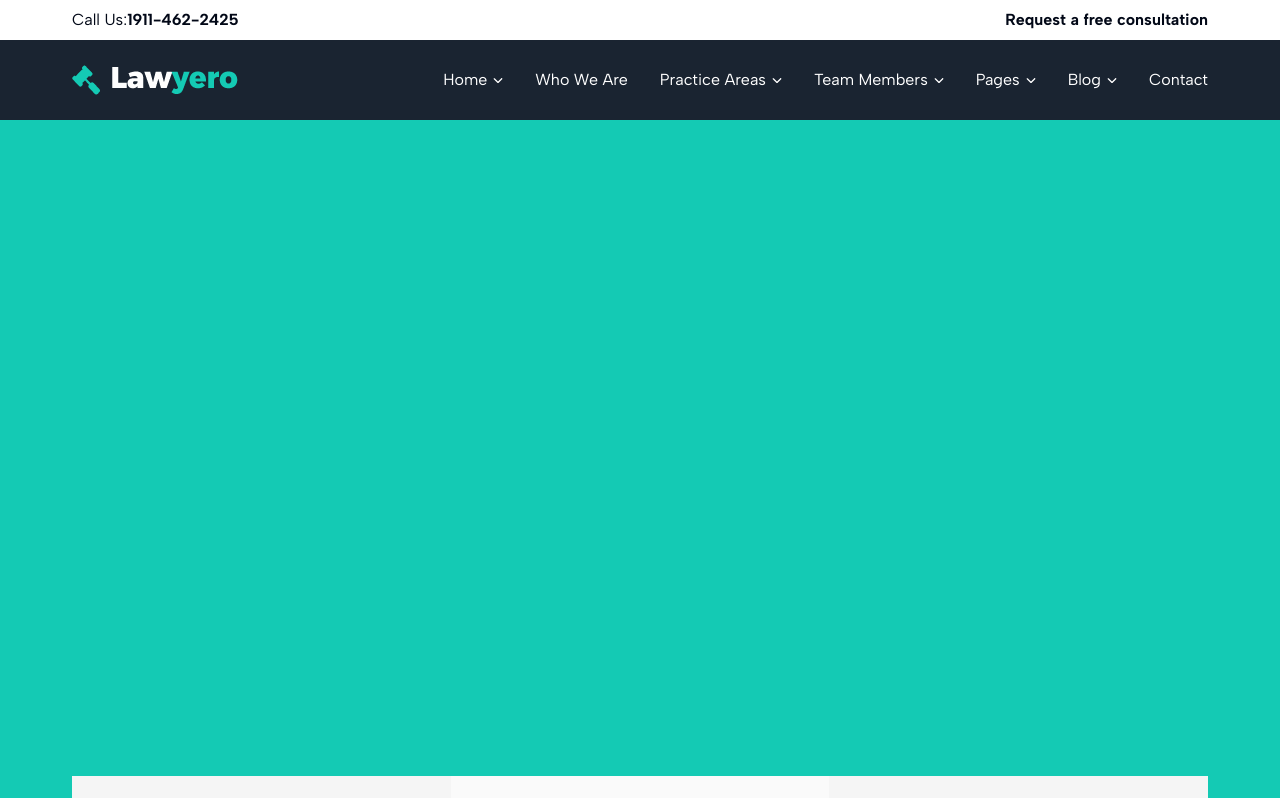
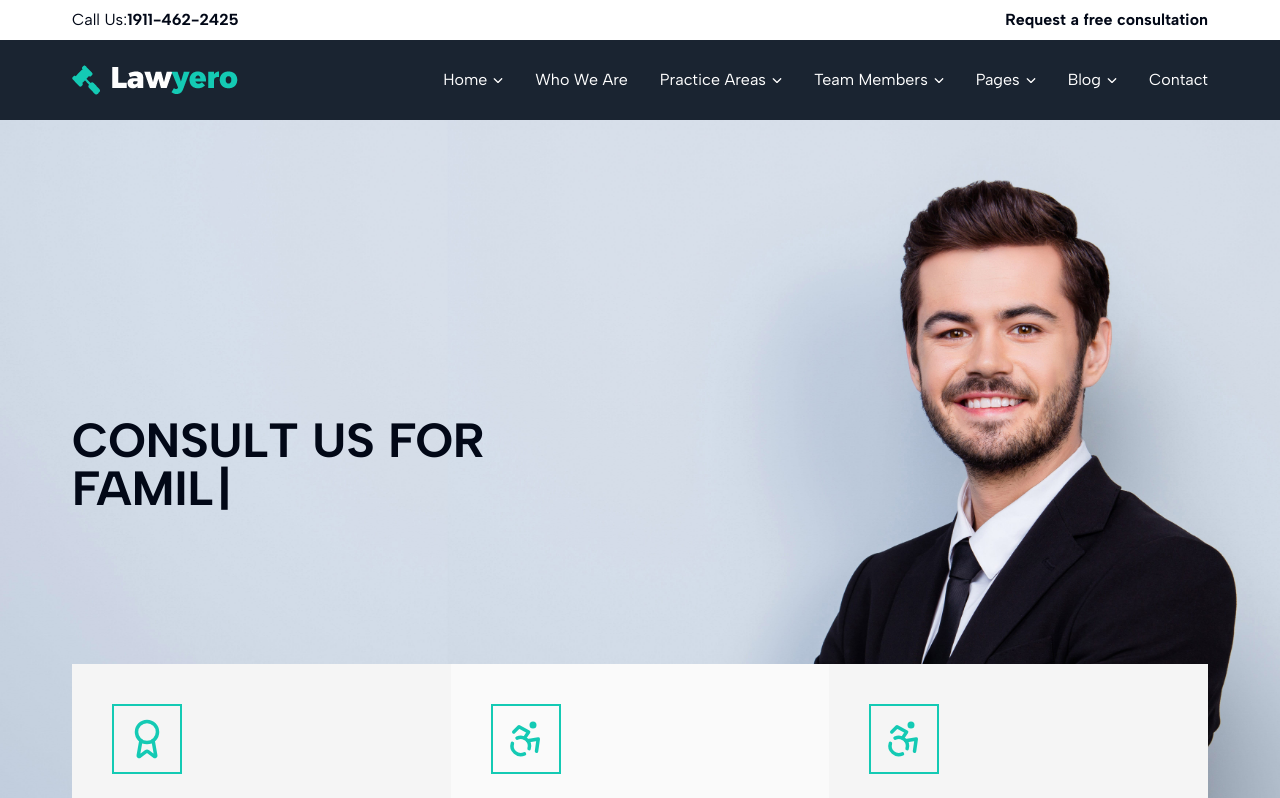
Before and after one commit to kod-man/law, a Next.js app: page /home-2 in a window 1280 px wide. Shown: the top 798 px of the page. Built offline with nearby package versions, Linux system fonts and the light colour scheme.

Commit message:
Homepage 2 banner

```diff
--- a/app/(root)/home-2/page.tsx
+++ b/app/(root)/home-2/page.tsx
@@ -9,11 +9,33 @@ import FAQs from "@/components/home/FAQs";
 import TeamMembers from "@/components/home/TeamMembers";
 import PreFooter from "@/components/shared/PreFooter";
 import Testimonials from "@/components/home/Testimonials";
+import Typewriter from "@/components/home/Typewriter";
+import { homeBannerTypewriter } from "@/lib/data";
+import Image from "next/image";
 
 const Home = () => {
   return (
     <>
-      <div className=" h-screen w-full bg-primary-main"></div>
+      <section className="bg-primary-main relative">
+        <Image
+          src={homeBannerTypewriter.image}
+          alt="Homepage Image of a Lawyer"
+          fill={true}
+          className="object-cover object-top"
+        />
+        <div className="container relative z-1">
+          <div className="h-[calc(90vh-32px)] w-full flex items-center">
+            <div className="basis-1/2">
+              <h1 className="text-5xl text-bg-background font-bold uppercase">
+                CONSULT US FOR
+                <br />
+                <Typewriter homeBannerTypewriter={homeBannerTypewriter} />
+                &nbsp;
+              </h1>
+            </div>
+          </div>
+        </div>
+      </section>
       <PostBannerBox />
       <IconsWithCounters />
       <TwoColumnTextWithImage />
--- /dev/null
+++ b/components/home/Typewriter.tsx
@@ -0,0 +1,65 @@
+"use client";
+
+import { useRef, useState } from "react";
+import gsap from "gsap";
+import { useGSAP } from "@gsap/react";
+import { homeBannerTypewriter } from "@/lib/data";
+import { string } from "zod";
+
+interface homeBannerTypewriterProps {
+  homeBannerTypewriter: {
+    words: string[];
+  };
+}
+const Typewriter = ({ homeBannerTypewriter }: homeBannerTypewriterProps) => {
+  const { words } = homeBannerTypewriter;
+  const headlineRef = useRef<HTMLSpanElement>(null);
+
+  let wordIndex = 0;
+  let charIndex = 0;
+
+  const [cursorVisible, setCursorVisible] = useState(true);
+
+  const blinkCursor = () => {
+    setCursorVisible((prev) => !prev);
+    gsap.delayedCall(0.5, blinkCursor);
+  };
+
+  useGSAP(() => {
+    const headline = headlineRef.current as HTMLElement;
+    const typeWriter = () => {
+      if (charIndex < words[wordIndex].length) {
+        headline.textContent += words[wordIndex].charAt(charIndex);
+        charIndex++;
+        gsap.delayedCall(0.1, typeWriter);
+      } else {
+        gsap.delayedCall(1, eraseText);
+      }
+    };
+
+    const eraseText = () => {
+      const headline = headlineRef.current;
+
+      if (headline && headline.textContent && headline.textContent.length > 0) {
+        headline.textContent = headline.textContent.slice(0, -1);
+        gsap.delayedCall(0.05, eraseText);
+      } else {
+        wordIndex = (wordIndex + 1) % words.length;
+        charIndex = 0;
+        gsap.delayedCall(0.5, typeWriter);
+      }
+    };
+
+    typeWriter();
+    blinkCursor();
+  }, [words]);
+
+  return (
+    <>
+      <span ref={headlineRef}></span>
+      {cursorVisible && <span className="ml-1">|</span>}
+    </>
+  );
+};
+
+export default Typewriter;
--- a/lib/data.ts
+++ b/lib/data.ts
@@ -21,6 +21,7 @@ import paimage5 from "@/public/assets/pa-img-5.jpg";
 import paimage6 from "@/public/assets/pa-img-6.jpg";
 import paimage7 from "@/public/assets/pa-img-7.jpg";
 import paimage8 from "@/public/assets/pa-img-8.jpg";
+import homepageTypewriter from "@/public/assets/lawyer-ticker-min.jpg";
 
 import { StaticImageData } from "next/image";
 export const BannerImages = [
@@ -629,3 +630,19 @@ export const blogTags: blogTagsProps[] = [
     name: "Attorney",
   },
 ];
+
+interface homeBannerTypewriterProps {
+  image: StaticImageData;
+  words: string[];
+}
+
+export const homeBannerTypewriter: homeBannerTypewriterProps = {
+  image: homepageTypewriter,
+  words: [
+    "Criminal Law",
+    "Divorce Law",
+    "Family Law",
+    "Immigration Law",
+    "Real Estate Law",
+  ],
+};
```
Also changed, not shown: public/assets/lawyer-ticker-min.jpg (added).
